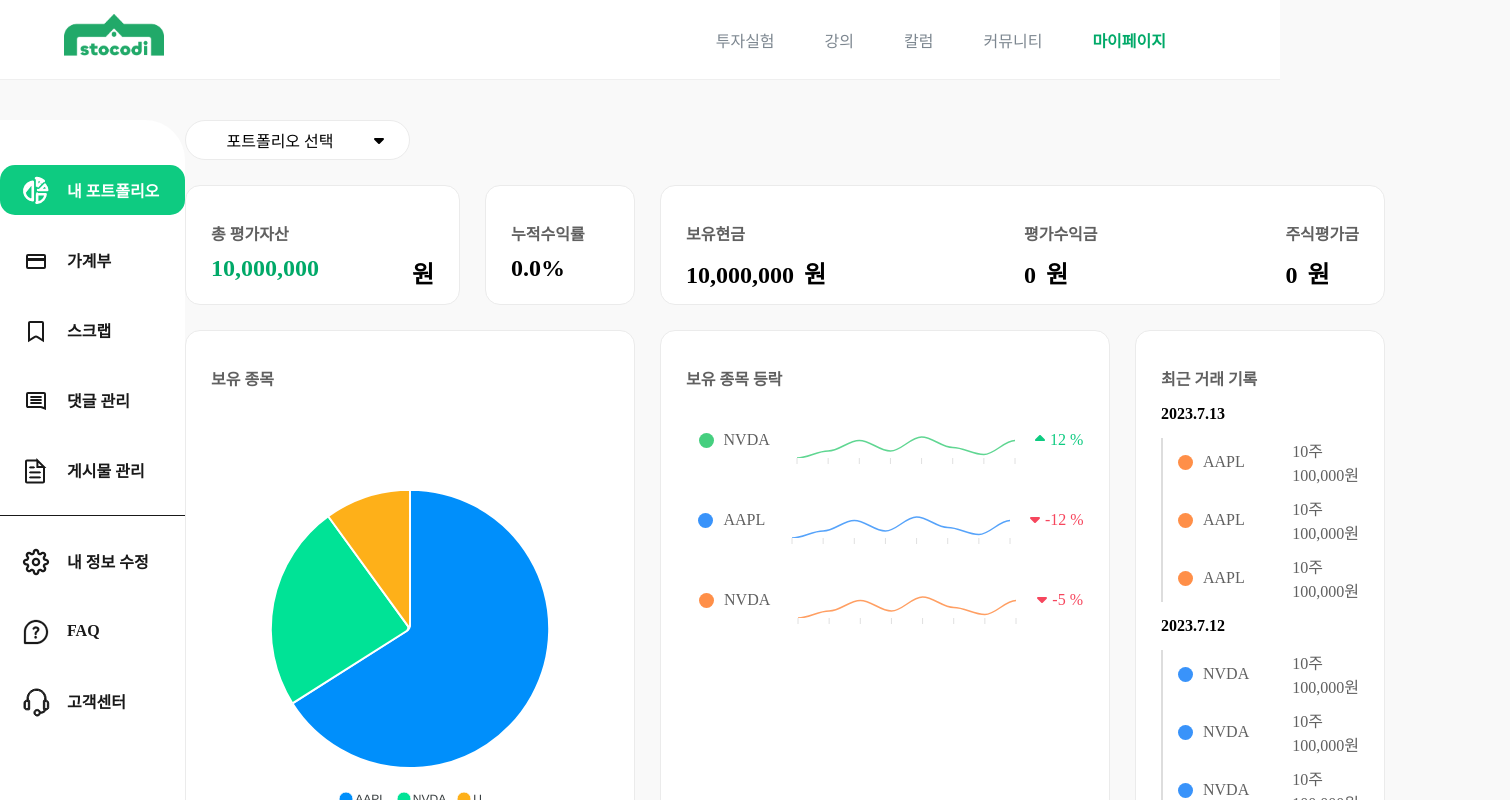
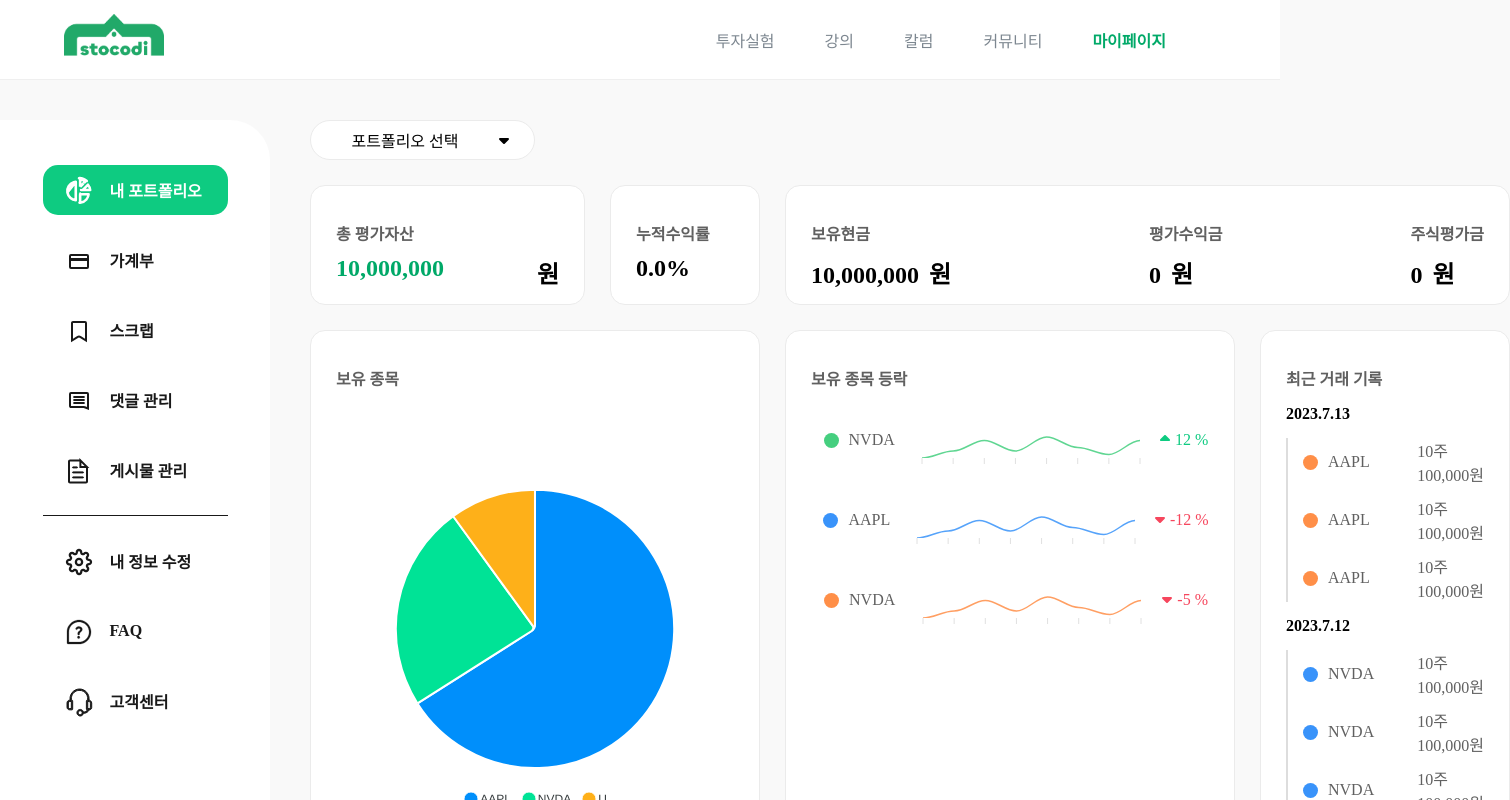
Before and after one commit to shgusgh12/new_frontend, a React (Create React App) app: page /mypage/portfolio in a window 1280 px wide. Shown: the top 800 px of the page, 1510 px wide, since content can reach past the window. Built offline with nearby package versions, Linux system fonts and the light colour scheme.

Commit message:
fix: NavAside 너비 깨지는 버그 해결

```diff
--- a/src/components/Nav.module.scss
+++ b/src/components/Nav.module.scss
@@ -35,6 +35,7 @@
     width: 270px;
     height: 1000px;
 
+    margin-right: 40px;
     padding: 25px 0px;
     border-top-right-radius: 40px;
 
@@ -42,7 +43,7 @@
 }
 
 .aside_container {
-    width: 100%;
+    width: 270px;
     height: 100%;
 
     list-style: none;
```
